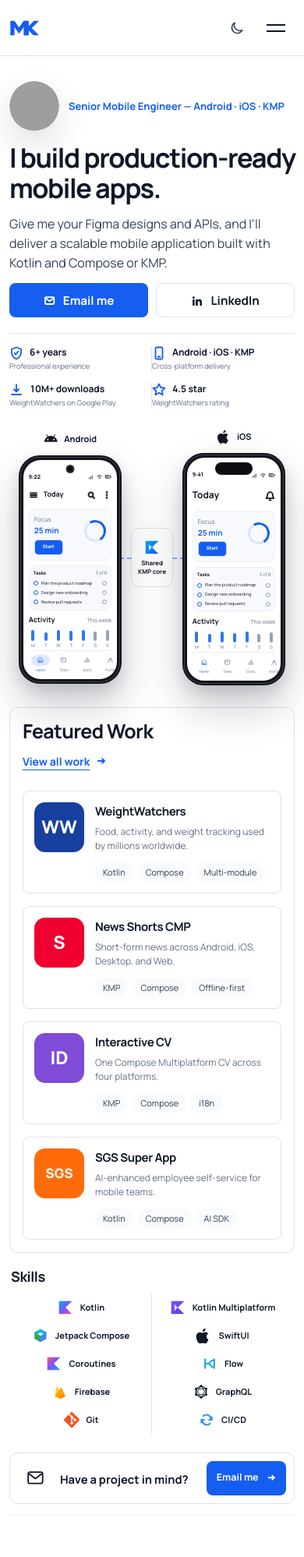
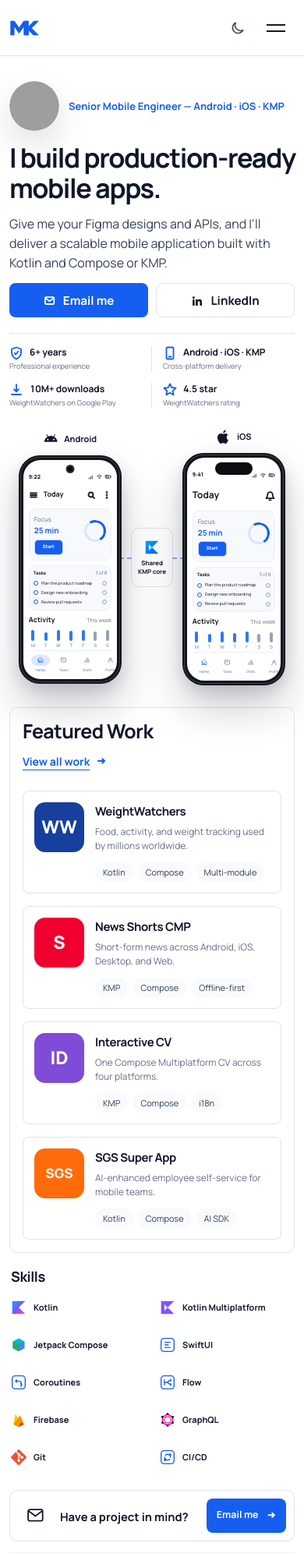
Before and after one commit to mahmoudibrahimabdulfattah/mahmoudibrahimabdulfattah.github.io, a plain HTML site: page index.html in a window 390 px wide. Shown: the top 1997 px of the page at 78% size. Drawn offline with Linux system fonts and the light colour scheme; grey boxes are pictures that could not be loaded.

Commit message:
Even out the skills shelf and the proof divider
The shelf gave every skill an identical 146px column, so the space around "Git"
and around "Kotlin Multiplatform" differed by a wide margin and the row read as
ragged. Entries take their content's width now and the slack is shared, which
puts exactly 37px between every neighbouring pair. Labels no longer wrap, and
the narrow layout aligns its marks on two clean edges instead of letting them
drift.

The marks with published brand artwork — Kotlin, KMP, Compose, Firebase,
GraphQL, Git — are corrected against it. SwiftUI, Coroutines, Flow, and CI/CD
have no official mark, so they are drawn in one house style rather than
imitating a brand that does not exist.

The proof rail's divider had the second column's icon sitting exactly on the
rule with zero clearance; both sides get equal air.

The moon reads centred now. It always measured centred — a crescent carries its
mass to one side, so the geometry and the eye disagreed by a pixel.

```diff
--- a/css/resume.css
+++ b/css/resume.css
@@ -311,6 +311,10 @@ h3 {
   transition: opacity .2s var(--ease), transform .25s var(--ease);
 }
 
+.theme-icon-moon {
+  translate: 1px 0;
+}
+
 .theme-icon-sun,
 :root[data-theme="dark"] .theme-icon-moon {
   opacity: 0;
@@ -1133,20 +1137,29 @@ h3 {
 }
 
 .work-skill-shelf {
-  display: grid;
-  grid-template-columns: repeat(10, minmax(0, 1fr));
+  display: flex;
+  align-items: center;
+  justify-content: space-between;
 }
 
 .work-skill-shelf span {
-  min-width: 0;
   min-height: 36px;
   display: inline-flex;
+  flex: 0 0 auto;
   align-items: center;
   justify-content: center;
   gap: 9px;
-  border-inline-end: 1px solid var(--line);
   font-size: 11px;
   font-weight: 700;
+  white-space: nowrap;
+}
+
+.skill-divider {
+  width: 1px;
+  height: 20px;
+  display: block;
+  flex: 0 0 1px;
+  background: var(--line);
 }
 
 .skill-logo {
@@ -1155,15 +1168,15 @@ h3 {
   flex: 0 0 20px;
 }
 
-.skill-apple { color: var(--ink); }
-.skill-flow { color: #1595e7; }
-.skill-git { color: #f4511e; }
-.skill-ci { color: #2f80ed; }
-.skill-graphql { color: var(--ink); }
-
-.work-skill-shelf span:last-child {
-  border-inline-end: 0;
-}
+.skill-house {
+  fill: none;
+  stroke: var(--blue);
+  stroke-width: 1.6;
+  stroke-linecap: round;
+  stroke-linejoin: round;
+}
+
+.skill-graphql { color: #e10098; }
 
 .quiet-cta {
   width: 100%;
@@ -1721,13 +1734,15 @@ h3 {
   .proof-row strong { font-size: 12px; }
   .proof-row small { font-size: 9.5px; }
 
+  /* The divider needs the same air on both sides. Without the second column's
+     inline-start padding its icon starts exactly on the rule. */
   .proof-row > div:nth-child(odd) {
-    padding-inline: 0 20px;
+    padding-inline: 0 24px;
     border-inline-end: 1px solid var(--line);
   }
 
   .proof-row > div:nth-child(even) {
-    padding-inline: 0;
+    padding-inline: 24px 0;
     border-inline-end: 0;
   }
 
@@ -1757,18 +1772,21 @@ h3 {
   .expertise-columns article:nth-child(-n+2) { border-bottom: 1px solid var(--line); }
 }
 
-@media (min-width: 641px) and (max-width: 1180px) {
+@media (min-width: 641px) and (max-width: 1039px) {
   .work-skill-shelf {
-    grid-template-columns: repeat(5, minmax(0, 1fr));
+    display: grid;
+    grid-template-columns: max-content 1px max-content 1px max-content 1px max-content 1px max-content;
+    grid-auto-rows: 36px;
+    align-items: center;
+    justify-content: space-between;
     row-gap: 12px;
   }
 
   .work-skill-shelf span {
     gap: 7px;
-    overflow-wrap: anywhere;
+    justify-content: flex-start;
     font-size: 10px;
     line-height: 1.3;
-    text-align: center;
   }
 
   .work-skill-shelf .skill-logo {
@@ -1777,7 +1795,7 @@ h3 {
     flex-basis: 18px;
   }
 
-  .work-skill-shelf span:nth-child(5n) { border-inline-end: 0; }
+  .work-skill-shelf .skill-divider:nth-of-type(5) { display: none; }
 }
 
 @media (max-width: 900px) {
@@ -2061,7 +2079,8 @@ h3 {
     column-gap: 8px;
   }
 
-  .proof-row > div:nth-child(odd) { padding-inline: 0 12px; }
+  .proof-row > div:nth-child(odd) { padding-inline: 0 14px; }
+  .proof-row > div:nth-child(even) { padding-inline: 14px 0; }
 
   .proof-row .icon {
     width: 18px;
@@ -2171,14 +2190,17 @@ h3 {
   .project-sgs { font-size: 17px; }
 
   .work-skill-shelf {
+    display: grid;
     grid-template-columns: repeat(2, minmax(0, 1fr));
+    column-gap: 20px;
+    row-gap: 12px;
   }
 
   .work-skill-shelf span {
-    border-inline-end: 0;
-  }
-
-  .work-skill-shelf span:nth-child(odd) { border-inline-end: 1px solid var(--line); }
+    justify-content: flex-start;
+  }
+
+  .work-skill-shelf .skill-divider { display: none; }
 
   .quiet-cta {
     align-items: flex-start;
--- a/index.html
+++ b/index.html
@@ -32,7 +32,7 @@
       }
     })();
   </script>
-  <link href="css/resume.css?v=25.0" rel="stylesheet">
+  <link href="css/resume.css?v=27.0" rel="stylesheet">
 
   <script type="application/ld+json">
   {
@@ -296,16 +296,25 @@
       <div class="work-proof-footer">
         <h3 class="skills-title">Skills</h3>
         <div class="work-skill-shelf" aria-label="Core mobile technologies">
-          <span><svg class="skill-logo" viewBox="0 0 24 24" aria-hidden="true"><defs><linearGradient id="kotlin-gradient" x1="2" y1="2" x2="22" y2="22" gradientUnits="userSpaceOnUse"><stop stop-color="#00a8ff"/><stop offset=".52" stop-color="#7f52ff"/><stop offset="1" stop-color="#ff4f86"/></linearGradient></defs><path fill="url(#kotlin-gradient)" d="M2 2h20L12 12l10 10H2Z"/></svg>Kotlin</span>
-          <span><svg class="skill-logo" viewBox="0 0 24 24" aria-hidden="true"><defs><linearGradient id="kmp-gradient" x1="2" y1="2" x2="22" y2="22" gradientUnits="userSpaceOnUse"><stop stop-color="#7f52ff"/><stop offset="1" stop-color="#5b36e8"/></linearGradient></defs><path fill="url(#kmp-gradient)" d="M2 2h20L12 12l10 10H2Z"/><path fill="#fff" d="m7 7 5 5-5 5Z" opacity=".8"/></svg>Kotlin Multiplatform</span>
-          <span><svg class="skill-logo" viewBox="0 0 24 24" aria-hidden="true"><path fill="#4285f4" d="m12 2 9 5v10l-9 5-9-5V7Z"/><path fill="#34a853" d="m3 7 9 5v10l-9-5Z"/><path fill="#00bcd4" d="m21 7-9 5-9-5 9-5Z"/><path fill="#fff" d="m12 7 4.6 2.6L12 12.2 7.4 9.6Z"/></svg>Jetpack Compose</span>
-          <span><svg class="icon skill-logo skill-apple" viewBox="0 0 24 24" aria-hidden="true" fill="currentColor"><path d="M16.8 13.5c0-3 2.5-4.4 2.6-4.5a5.5 5.5 0 0 0-4.3-2.3c-1.8-.2-3.6 1.1-4.5 1.1-1 0-2.4-1.1-4-1-2 .1-3.8 1.2-4.8 2.9-2.1 3.6-.5 8.9 1.5 11.8 1 1.4 2.1 3 3.6 2.9 1.5-.1 2-1 3.8-1s2.3 1 3.8 1c1.6 0 2.6-1.4 3.5-2.8 1.2-1.7 1.7-3.4 1.7-3.5-.1 0-2.9-1.1-2.9-4.6ZM14 4.8c.8-1 1.4-2.5 1.2-4-.2 0-1.8.1-2.9 1.3-1 1-1.8 2.4-1.5 3.9 1.3.1 2.5-.6 3.2-1.2Z"/></svg>SwiftUI</span>
-          <span><svg class="skill-logo" viewBox="0 0 24 24" aria-hidden="true"><defs><linearGradient id="coroutines-gradient" x1="2" y1="2" x2="22" y2="22" gradientUnits="userSpaceOnUse"><stop stop-color="#ff4f86"/><stop offset=".48" stop-color="#7f52ff"/><stop offset="1" stop-color="#00b8d9"/></linearGradient></defs><path fill="url(#coroutines-gradient)" d="M2 2h20L12 12l10 10H2Z"/></svg>Coroutines</span>
-          <span><svg class="icon skill-logo skill-flow" viewBox="0 0 24 24" aria-hidden="true" fill="none" stroke="#0BA5EC" stroke-width="2" stroke-linecap="round"><path d="M5 5v14M19 5v14M5 12h5c3 0 3-5 6-5h3M5 12h5c3 0 3 5 6 5h3"/></svg>Flow</span>
-          <span><svg class="skill-logo" viewBox="0 0 24 24" aria-hidden="true"><path fill="#ffca28" d="m4 19 3-16 4 7 3-5 6 14-8 4Z"/><path fill="#ffa000" d="m4 19 7-9 3-5 6 14-8 4Z"/><path fill="#f57c00" d="m12 23 8-4-4-3Z"/></svg>Firebase</span>
+          <span><svg class="skill-logo" viewBox="0 0 24 24" aria-hidden="true"><defs><linearGradient id="kotlin-gradient" x1="2" y1="2" x2="22" y2="22" gradientUnits="userSpaceOnUse"><stop stop-color="#00afff"/><stop offset=".5" stop-color="#7f52ff"/><stop offset="1" stop-color="#ff4f86"/></linearGradient></defs><path fill="url(#kotlin-gradient)" d="M2 2h20L12 12l10 10H2Z"/></svg>Kotlin</span>
+          <i class="skill-divider" aria-hidden="true"></i>
+          <span><svg class="skill-logo" viewBox="0 0 24 24" aria-hidden="true"><path fill="#7f52ff" d="M2 2h20L12 12l10 10H2Z"/><path fill="#fff" d="m7 7 5 5-5 5Z" opacity=".9"/></svg>Kotlin Multiplatform</span>
+          <i class="skill-divider" aria-hidden="true"></i>
+          <span><svg class="skill-logo" viewBox="0 0 24 24" aria-hidden="true"><path fill="#4285f4" d="m12 2 9 5v10l-9 5-9-5V7Z"/><path fill="#34a853" d="m3 7 9 5v10l-9-5Z"/><path fill="#00bcd4" d="m21 7-9 5-9-5 9-5Z"/></svg>Jetpack Compose</span>
+          <i class="skill-divider" aria-hidden="true"></i>
+          <span><svg class="skill-logo skill-house" viewBox="0 0 24 24" aria-hidden="true"><rect x="2" y="2" width="20" height="20" rx="4.5"/><path d="M8 8h8M8 12h5M8 16h8"/></svg>SwiftUI</span>
+          <i class="skill-divider" aria-hidden="true"></i>
+          <span><svg class="skill-logo skill-house" viewBox="0 0 24 24" aria-hidden="true"><rect x="2" y="2" width="20" height="20" rx="4.5"/><path d="m9 8-2 2 2 2M7 10h5a4 4 0 0 1 4 4v2M15 14l2 2-2 2"/></svg>Coroutines</span>
+          <i class="skill-divider" aria-hidden="true"></i>
+          <span><svg class="skill-logo skill-house" viewBox="0 0 24 24" aria-hidden="true"><rect x="2" y="2" width="20" height="20" rx="4.5"/><path d="M7 8v8M17 7v3M17 14v3M7 12h4c2.5 0 2.5-3 5-3h1M7 12h4c2.5 0 2.5 3 5 3h1"/></svg>Flow</span>
+          <i class="skill-divider" aria-hidden="true"></i>
+          <span><svg class="skill-logo" viewBox="0 0 24 24" aria-hidden="true"><path fill="#ffc400" d="m4 19 3-16 4 7 3-5 6 14-8 4Z"/><path fill="#ff9100" d="m4 19 7-9 3-5 6 14-8 4Z"/><path fill="#dd2c00" d="m12 23 8-4-4-3Z"/></svg>Firebase</span>
+          <i class="skill-divider" aria-hidden="true"></i>
           <span><svg class="skill-logo skill-graphql" viewBox="0 0 24 24" aria-hidden="true"><path d="m12 3 8 4.6v8.8L12 21l-8-4.6V7.6Z" fill="none" stroke="currentColor" stroke-width="1.5"/><path d="M4 7.6h16M4 16.4h16M12 3 4 16.4M12 3l8 13.4M12 21 4 7.6M12 21l8-13.4" fill="none" stroke="currentColor" stroke-width="1"/><circle cx="12" cy="3" r="1.5"/><circle cx="4" cy="7.6" r="1.5"/><circle cx="20" cy="7.6" r="1.5"/><circle cx="4" cy="16.4" r="1.5"/><circle cx="20" cy="16.4" r="1.5"/><circle cx="12" cy="21" r="1.5"/></svg>GraphQL</span>
-          <span><svg class="icon skill-logo skill-git" viewBox="0 0 24 24" aria-hidden="true"><path fill="#F4511E" d="M23.5 10.9 13.1.5a1.6 1.6 0 0 0-2.2 0L8.7 2.7l2.7 2.7a2 2 0 0 1 2.5 2.5l2.6 2.6a2 2 0 1 1-1.2 1.2l-2.4-2.4v6.3a2 2 0 1 1-1.7 0V9.2a2 2 0 0 1-1.1-2.6L7.5 4 .5 11a1.6 1.6 0 0 0 0 2.2l10.4 10.4a1.6 1.6 0 0 0 2.2 0l10.4-10.4a1.6 1.6 0 0 0 0-2.3Z"/></svg>Git</span>
-          <span><svg class="icon skill-logo skill-ci" viewBox="0 0 24 24" aria-hidden="true" fill="none" stroke="#2E90FA" stroke-width="2"><path d="M20 7v5h-5M4 17v-5h5M18.5 12A7 7 0 0 0 6 7M5.5 12A7 7 0 0 0 18 17"/></svg>CI/CD</span>
+          <i class="skill-divider" aria-hidden="true"></i>
+          <span><svg class="skill-logo" viewBox="0 0 24 24" aria-hidden="true"><path fill="#f05032" d="M23.5 10.9 13.1.5a1.6 1.6 0 0 0-2.2 0L8.7 2.7l2.7 2.7a2 2 0 0 1 2.5 2.5l2.6 2.6a2 2 0 1 1-1.2 1.2l-2.4-2.4v6.3a2 2 0 1 1-1.7 0V9.2a2 2 0 0 1-1.1-2.6L7.5 4 .5 11a1.6 1.6 0 0 0 0 2.2l10.4 10.4a1.6 1.6 0 0 0 2.2 0l10.4-10.4a1.6 1.6 0 0 0 0-2.3Z"/></svg>Git</span>
+          <i class="skill-divider" aria-hidden="true"></i>
+          <span><svg class="skill-logo skill-house" viewBox="0 0 24 24" aria-hidden="true"><rect x="2" y="2" width="20" height="20" rx="4.5"/><path d="M17 9V7h-2M7 15v2h2M16.5 12a4.5 4.5 0 0 0-7.8-3M7.5 12a4.5 4.5 0 0 0 7.8 3"/></svg>CI/CD</span>
         </div>
       </div>
     </section>
@@ -528,6 +537,6 @@
     <p>Cairo, Egypt · Available for selected freelance projects and senior mobile roles.</p>
   </footer>
 
-  <script src="js/resume.js?v=25.0"></script>
+  <script src="js/resume.js?v=27.0"></script>
 </body>
 </html>
```
